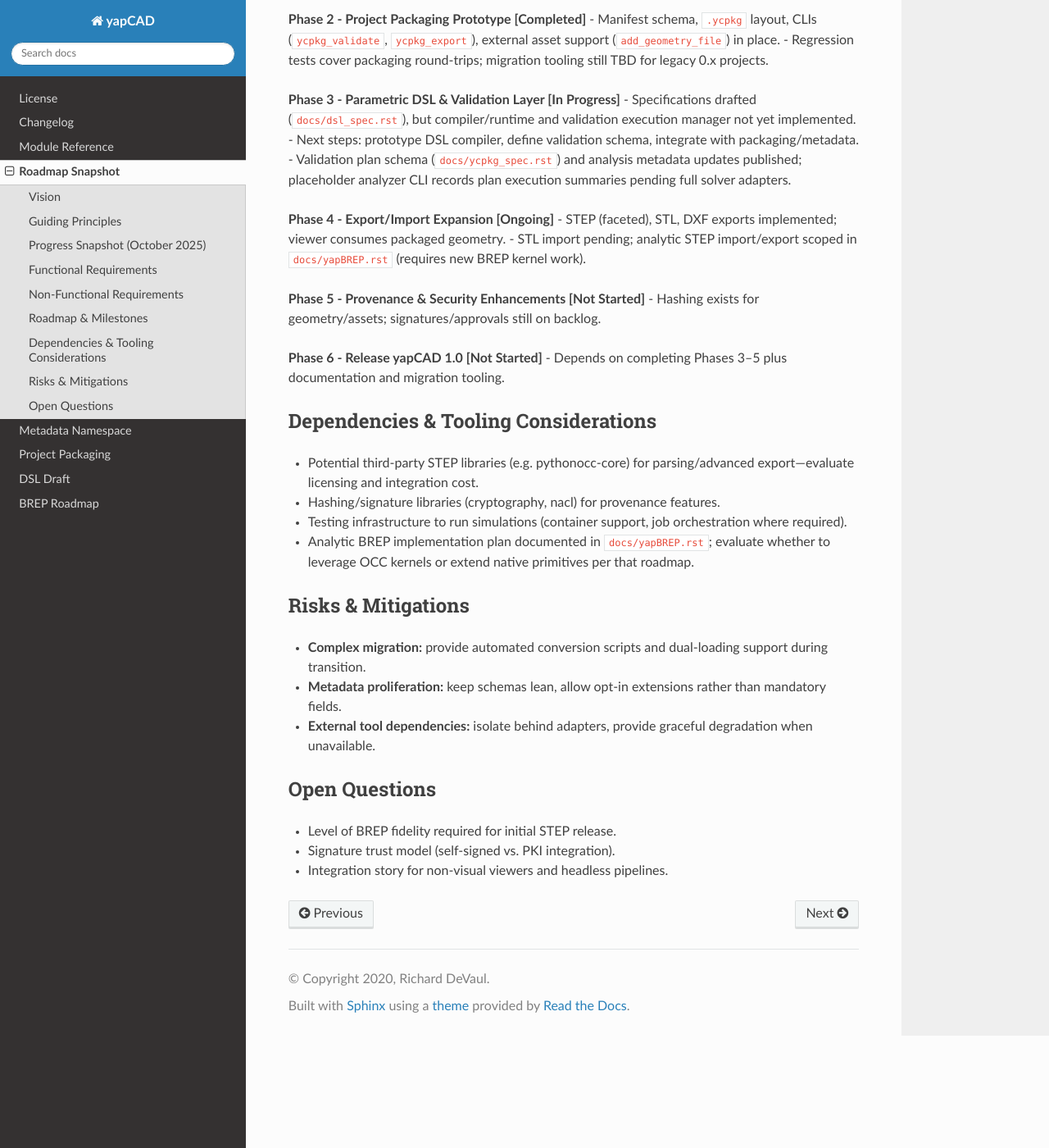
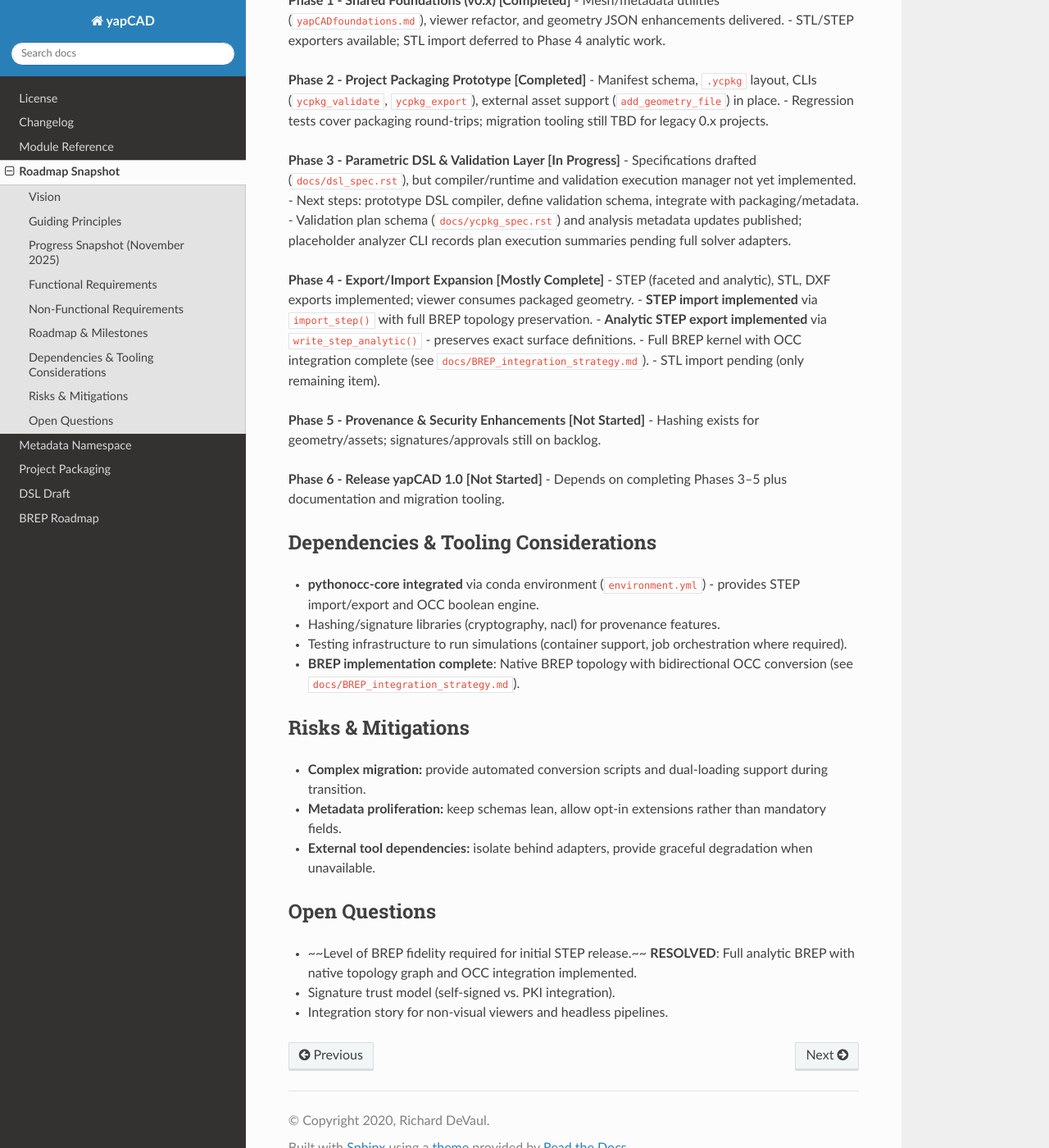
Before and after one commit to rdevaul/yapCAD, a Sphinx documentation site: the page built from docs/yapCADone.rst, in a window 1280 px wide and 1400 px high, scrolled down 2049 px. Shown: the whole window at 82% size. Built offline with Sphinx 7.4.7 and the Read the Docs theme 3.1.0, drawn with Linux system fonts in a browser that asks for light colours; some of the changed text lies outside the part shown.

Commit message:
Update roadmap docs to reflect BREP/STEP progress
- solid_boolean_roadmap.md: Update to v0.6.0, add OCC engine, analytic STEP
  export, 284 tests, boolean difference fix documentation
- BREP_integration_strategy.md: Mark parabola/hyperbola as complete
- yapCADone.rst: Update Phase 4 to [Mostly Complete], update progress
  snapshot to November 2025, mark BREP fidelity question as resolved

🤖 Generated with [Claude Code](https://claude.com/claude-code)

Co-Authored-By: Claude <noreply@anthropic.com>

```diff
--- a/docs/yapCADone.rst
+++ b/docs/yapCADone.rst
@@ -15,14 +15,17 @@ Guiding Principles
 - Openness: use documented schemas and standard formats (STEP, STL, JSON/YAML manifests) for interoperability.
 - Automation friendly: support LLM-driven design loops and continuous validation pipelines.
 
-Progress Snapshot (October 2025)
---------------------------------
+Progress Snapshot (November 2025)
+---------------------------------
 
 - ``.ycpkg`` packaging, manifest schema, and CLI tooling implemented (validation & export helpers, metadata tracking, analytic sketch primitives).
-- DXF/STEP/STL exports available; viewers operate on packaged geometry; regression tests cover spline/tessellation workflows.
+- DXF/STEP/STL exports available; viewers operate on packaged geometry; **284 regression tests** cover spline/tessellation/BREP workflows.
 - DSL, validation framework, and security/signature features remain in design phase (``docs/dsl_spec.rst``, ``docs/ycpkg_spec.rst``).
-- Analytic BREP roadmap captured in ``docs/yapBREP.rst`` (ellipses/conics, analytic surfaces, topology graph).
-- Upcoming work: DSL compiler, validation execution layer, STEP/STL import, analytic STEP exporter, automation APIs.
+- **BREP Integration COMPLETE**: Full native BREP representation with OCC integration (see ``docs/BREP_integration_strategy.md``).
+- **Analytic STEP Export COMPLETE**: ``write_step_analytic()`` preserves exact geometric definitions (PLANE, CYLINDER, SPHERE, CONE, etc.).
+- **STEP Import COMPLETE**: ``import_step()`` loads STEP files with full BREP topology preservation.
+- **Advanced curve types**: Parabola and hyperbola primitives implemented.
+- Upcoming work: DSL compiler, validation execution layer, STL import, automation APIs.
 
 Functional Requirements
 -----------------------
@@ -81,9 +84,12 @@ Roadmap & Milestones
 - Next steps: prototype DSL compiler, define validation schema, integrate with packaging/metadata.
 - Validation plan schema (``docs/ycpkg_spec.rst``) and analysis metadata updates published; placeholder analyzer CLI records plan execution summaries pending full solver adapters.
 
-**Phase 4 - Export/Import Expansion [Ongoing]**
-- STEP (faceted), STL, DXF exports implemented; viewer consumes packaged geometry.
-- STL import pending; analytic STEP import/export scoped in ``docs/yapBREP.rst`` (requires new BREP kernel work).
+**Phase 4 - Export/Import Expansion [Mostly Complete]**
+- STEP (faceted and analytic), STL, DXF exports implemented; viewer consumes packaged geometry.
+- **STEP import implemented** via ``import_step()`` with full BREP topology preservation.
+- **Analytic STEP export implemented** via ``write_step_analytic()`` - preserves exact surface definitions.
+- Full BREP kernel with OCC integration complete (see ``docs/BREP_integration_strategy.md``).
+- STL import pending (only remaining item).
 
 **Phase 5 - Provenance & Security Enhancements [Not Started]**
 - Hashing exists for geometry/assets; signatures/approvals still on backlog.
@@ -94,10 +100,10 @@ Roadmap & Milestones
 Dependencies & Tooling Considerations
 -------------------------------------
 
-- Potential third-party STEP libraries (e.g. pythonocc-core) for parsing/advanced export—evaluate licensing and integration cost.
+- **pythonocc-core integrated** via conda environment (``environment.yml``) - provides STEP import/export and OCC boolean engine.
 - Hashing/signature libraries (cryptography, nacl) for provenance features.
 - Testing infrastructure to run simulations (container support, job orchestration where required).
-- Analytic BREP implementation plan documented in ``docs/yapBREP.rst``; evaluate whether to leverage OCC kernels or extend native primitives per that roadmap.
+- **BREP implementation complete**: Native BREP topology with bidirectional OCC conversion (see ``docs/BREP_integration_strategy.md``).
 
 Risks & Mitigations
 -------------------
@@ -109,6 +115,6 @@ Risks & Mitigations
 Open Questions
 --------------
 
-- Level of BREP fidelity required for initial STEP release.
+- ~~Level of BREP fidelity required for initial STEP release.~~ **RESOLVED**: Full analytic BREP with native topology graph and OCC integration implemented.
 - Signature trust model (self-signed vs. PKI integration).
 - Integration story for non-visual viewers and headless pipelines.
```
Also changed, not shown: docs/BREP_integration_strategy.md (+1 -1 lines), docs/solid_boolean_roadmap.md (+21 -8 lines).
